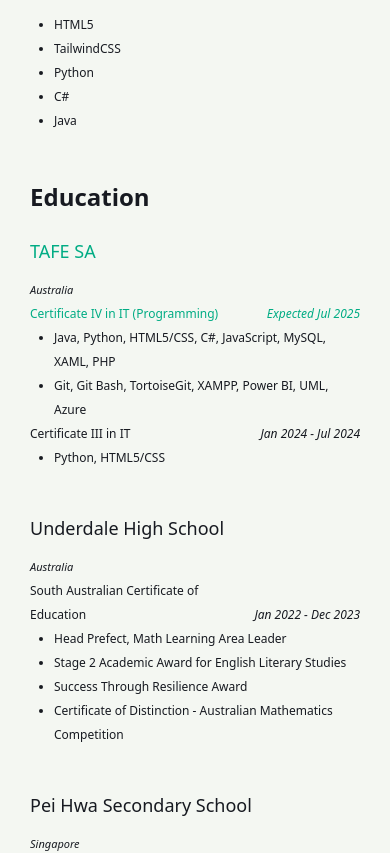
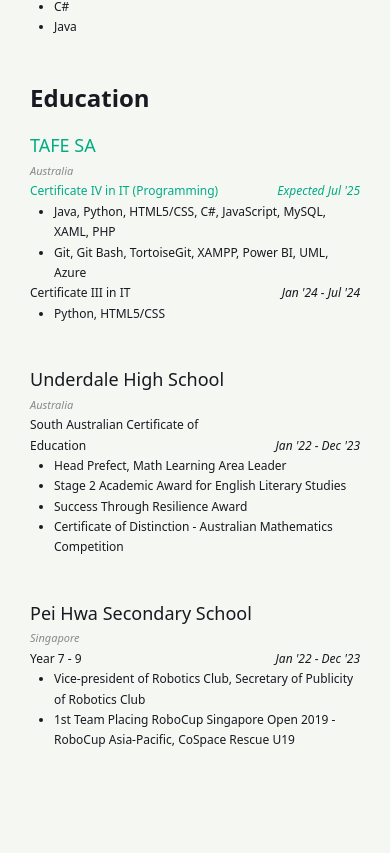
Before and after one commit to elisha-b/portfolio, a React (Vite) app: page / in a window 390 px wide. Shown: the part 1114-1967 px from the top of the page. After the commit the page ends 1895 px from the top, so only its background shows below. Built offline with nearby package versions, Linux system fonts and the light colour scheme.

Commit message:
Modified font sizes for better mobile viewing, shortened years from XXXX to 'XX

```diff
--- a/src/App.css
+++ b/src/App.css
@@ -17,7 +17,7 @@
   width: 100%;
   font-size: 18px;
   font-style: italic;
-  color: var(--color-gray-400);
+  color: #898989;
   display: inline-block;
 }
 
--- a/src/App.jsx
+++ b/src/App.jsx
@@ -36,25 +36,25 @@
           <div>
             <h2 class="text-[36px] mt-10 font-semibold">Education</h2>
             <div>
-              <h3 class="text-[28px] mt-3 h-[45px]"><span className="highlight">TAFE SA</span></h3>
+              <h3 class="text-[28px] mt-3"><span className="highlight">TAFE SA</span></h3>
               <p className="country">Australia</p>
               <h4 class="inline-block w-2/3"><span className="highlight">Certificate IV in IT (Programming)</span></h4>
-              <h4 class="inline-block w-1/3 text-right italic"><span className="highlight">Expected Jul 2025</span></h4>
+              <h4 class="inline-block w-1/3 text-right italic"><span className="highlight">Expected Jul '25</span></h4>
               <ul class="list-disc ml-6">
                 <li>Java, Python, HTML5/CSS, C#, JavaScript, MySQL, XAML, PHP</li>
                 <li>Git, Git Bash, TortoiseGit, XAMPP, Power BI, UML, Azure</li>
               </ul>
               <h4 class="inline-block w-2/3">Certificate III in IT</h4>
-              <h4 class="inline-block w-1/3 text-right italic">Jan 2024 - Jul 2024</h4>
+              <h4 class="inline-block w-1/3 text-right italic">Jan '24 - Jul '24</h4>
               <ul class="list-disc ml-6">
                 <li>Python, HTML5/CSS</li>
               </ul>
             </div>
             <div>
-              <h3 class="text-[28px] mt-10 h-[45px]">Underdale High School</h3>
+              <h3 class="text-[28px] mt-10">Underdale High School</h3>
               <p className="country">Australia</p>
               <h4 class="inline-block w-2/3">South Australian Certificate of Education</h4>
-              <h4 class="inline-block w-1/3 text-right italic">Jan 2022 - Dec 2023</h4>
+              <h4 class="inline-block w-1/3 text-right italic">Jan '22 - Dec '23</h4>
               <ul class="list-disc ml-6">
                 <li>Head Prefect, Math Learning Area Leader</li>
                 <li>Stage 2 Academic Award for English Literary Studies</li>
@@ -63,10 +63,10 @@
               </ul>
             </div>
             <div>
-              <h3 class="text-[28px] mt-10 h-[45px]">Pei Hwa Secondary School</h3>
+              <h3 class="text-[28px] mt-10">Pei Hwa Secondary School</h3>
               <p className="country">Singapore</p>
               <h4 class="inline-block w-2/3">Year 7 - 9</h4>
-              <h4 class="inline-block w-1/3 text-right italic">Jan 2022 - Dec 2023</h4>
+              <h4 class="inline-block w-1/3 text-right italic">Jan '22 - Dec '23</h4>
               <ul class="list-disc ml-6">
                 <li>Vice-president of Robotics Club, Secretary of Publicity of Robotics Club</li>
                 <li>1st Team Placing RoboCup Singapore Open 2019 - RoboCup Asia-Pacific, CoSpace Rescue U19</li>
--- a/src/index.css
+++ b/src/index.css
@@ -2,7 +2,7 @@
 
 :root {
   font-family: system-ui, Avenir, Helvetica, Arial, sans-serif;
-  line-height: 2;
+  line-height: 1.7;
   font-weight: 400;
   max-width: 100%;
   width: 100%;
```
